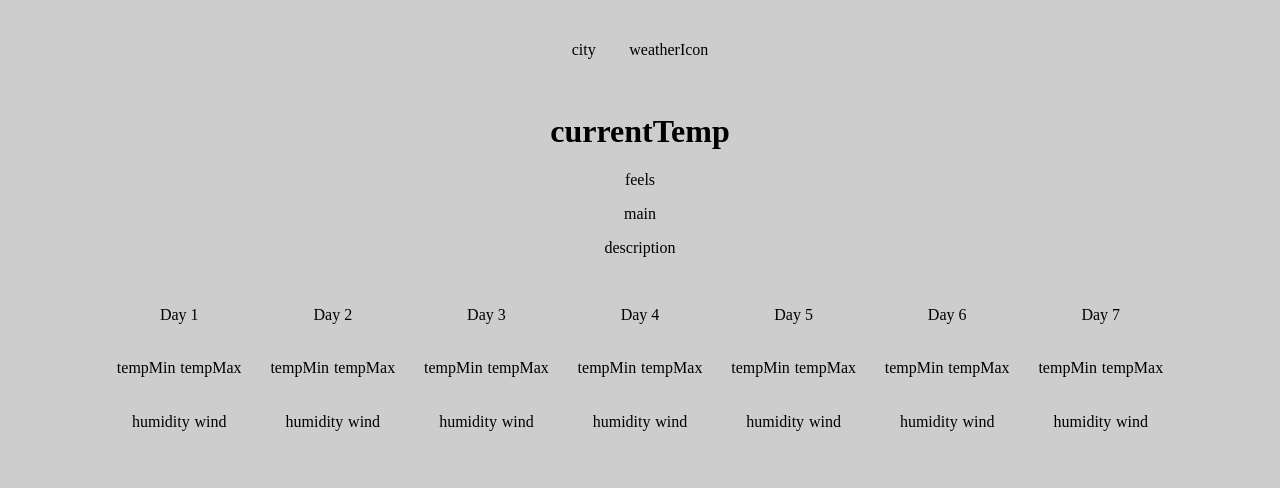
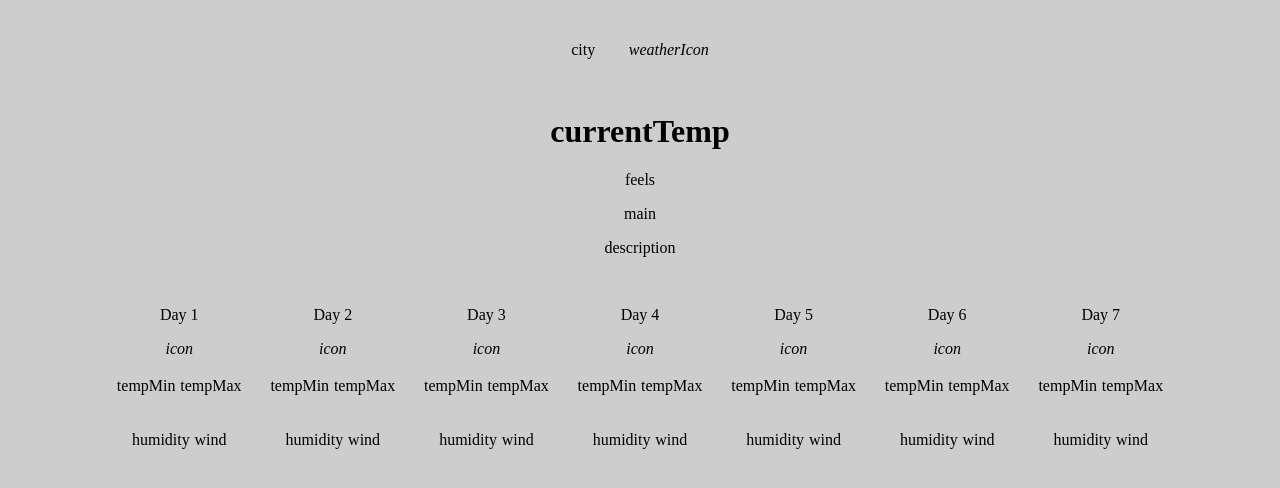
Before and after one commit to Alvintol/weather-app, a React (Create React App) app: page / in a window 1280 px wide. Shown: the top 488 px of the page. Built offline with nearby package versions, Linux system fonts and the light colour scheme.

Commit message:
adds icon placeholder to days of the week

```diff
--- a/src/App.js
+++ b/src/App.js
@@ -16,7 +16,7 @@ const App = () => {
               <p>city</p>
             </div>
             <div className='weatherIcon'>
-              <p>weatherIcon</p>
+              <i>weatherIcon</i>
             </div>
           </div>
           <div className='currentTemp'>
@@ -36,6 +36,9 @@ const App = () => {
           <div className='day1'>
             <div className='day'>
               <p>Day 1</p>
+            </div>
+            <div className='dayIcon'>
+              <i>icon</i>
             </div>
             <div className='tempBox'>
               <div className='tempMin'>
@@ -58,6 +61,9 @@ const App = () => {
             <div className='day'>
               <p>Day 2</p>
             </div>
+            <div className='dayIcon'>
+              <i>icon</i>
+            </div>
             <div className='tempBox'>
               <div className='tempMin'>
                 <p>tempMin</p>
@@ -78,6 +84,9 @@ const App = () => {
           <div className='day3'>
             <div className='day'>
               <p>Day 3</p>
+            </div>
+            <div className='dayIcon'>
+              <i>icon</i>
             </div>
             <div className='tempBox'>
               <div className='tempMin'>
@@ -100,6 +109,9 @@ const App = () => {
             <div className='day'>
               <p>Day 4</p>
             </div>
+            <div className='dayIcon'>
+              <i>icon</i>
+            </div>
             <div className='tempBox'>
               <div className='tempMin'>
                 <p>tempMin</p>
@@ -120,6 +132,9 @@ const App = () => {
           <div className='day5'>
             <div className='day'>
               <p>Day 5</p>
+            </div>
+            <div className='dayIcon'>
+              <i>icon</i>
             </div>
             <div className='tempBox'>
               <div className='tempMin'>
@@ -142,6 +157,9 @@ const App = () => {
             <div className='day'>
               <p>Day 6</p>
             </div>
+            <div className='dayIcon'>
+              <i>icon</i>
+            </div>
             <div className='tempBox'>
               <div className='tempMin'>
                 <p>tempMin</p>
@@ -162,6 +180,9 @@ const App = () => {
           <div className='day7'>
             <div className='day'>
               <p>Day 7</p>
+            </div>
+            <div className='dayIcon'>
+              <i>icon</i>
             </div>
             <div className='tempBox'>
               <div className='tempMin'>
```
